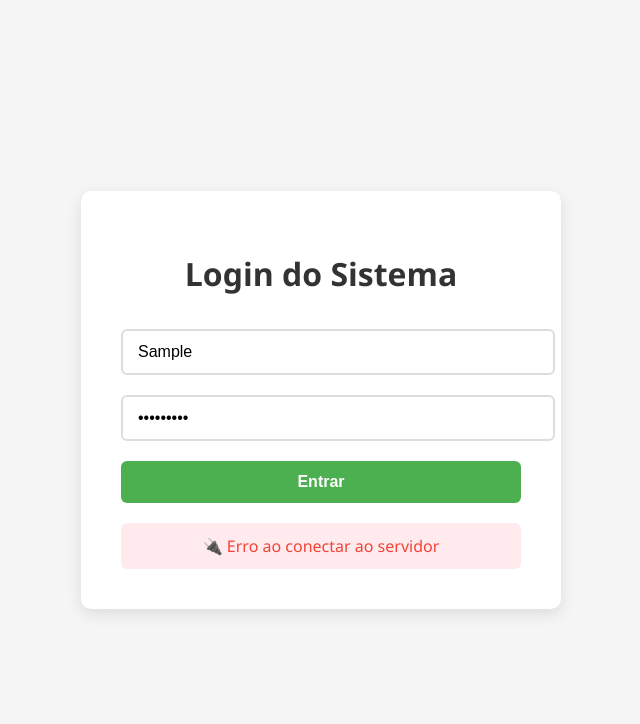
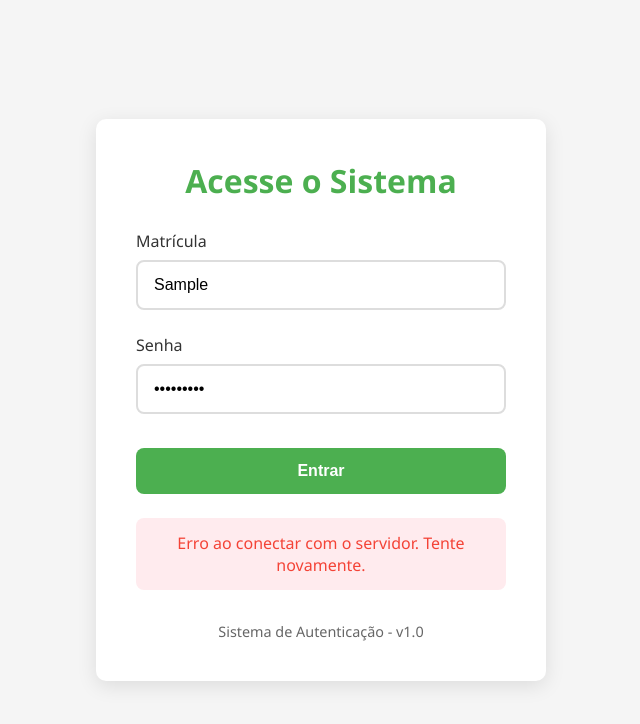
Before and after one commit to hannattsu1822/insptxt, a website: page public/index.html in a window 1280 px wide. Both pictures are taken after typing "Sample", "Sample123" into the empty fields and a click on the button "Entrar". Shown: the whole page, without its empty margins (319-959 px from the left). Drawn offline with Linux system fonts and the light colour scheme; no server answers.

Commit message:
Update index.html

```diff
--- a/public/index.html
+++ b/public/index.html
@@ -7,111 +7,186 @@
   <style>
     :root {
       --primary: #4CAF50;
+      --primary-dark: #388E3C;
       --error: #f44336;
       --background: #f5f5f5;
+      --text: #333;
+      --border: #ddd;
+    }
+    * {
+      box-sizing: border-box;
+      margin: 0;
+      padding: 0;
     }
     body {
       font-family: 'Segoe UI', Tahoma, Geneva, Verdana, sans-serif;
       background-color: var(--background);
+      color: var(--text);
       display: flex;
       justify-content: center;
       align-items: center;
-      height: 100vh;
-      margin: 0;
+      min-height: 100vh;
+      padding: 20px;
     }
     .login-container {
       background: white;
       padding: 2.5rem;
       border-radius: 10px;
-      box-shadow: 0 5px 15px rgba(0,0,0,0.1);
+      box-shadow: 0 5px 20px rgba(0,0,0,0.1);
       width: 100%;
-      max-width: 400px;
+      max-width: 450px;
       text-align: center;
+      animation: fadeIn 0.5s ease;
+    }
+    @keyframes fadeIn {
+      from { opacity: 0; transform: translateY(-20px); }
+      to { opacity: 1; transform: translateY(0); }
     }
     h1 {
-      color: #333;
+      color: var(--primary);
+      margin-bottom: 1.8rem;
+      font-weight: 600;
+      font-size: 2rem;
+    }
+    .input-group {
       margin-bottom: 1.5rem;
-      font-weight: 600;
+      text-align: left;
+    }
+    label {
+      display: block;
+      margin-bottom: 0.5rem;
+      font-weight: 500;
+      color: var(--text);
     }
     input {
       width: 100%;
-      padding: 12px 15px;
-      margin: 10px 0;
-      border: 2px solid #ddd;
-      border-radius: 6px;
+      padding: 14px 16px;
+      border: 2px solid var(--border);
+      border-radius: 8px;
       font-size: 16px;
-      transition: border 0.3s;
+      transition: all 0.3s;
     }
     input:focus {
       border-color: var(--primary);
       outline: none;
+      box-shadow: 0 0 0 3px rgba(76, 175, 80, 0.2);
     }
     button {
       width: 100%;
-      padding: 12px;
+      padding: 14px;
       background-color: var(--primary);
       color: white;
       border: none;
-      border-radius: 6px;
+      border-radius: 8px;
       font-size: 16px;
-      font-weight: bold;
+      font-weight: 600;
       cursor: pointer;
       margin-top: 10px;
-      transition: background 0.3s;
+      transition: background-color 0.3s;
     }
     button:hover {
-      background-color: #45a049;
+      background-color: var(--primary-dark);
+    }
+    button:disabled {
+      background-color: #cccccc;
+      cursor: not-allowed;
     }
     #message {
-      margin-top: 20px;
-      padding: 12px;
-      border-radius: 6px;
+      margin-top: 1.5rem;
+      padding: 14px;
+      border-radius: 8px;
       font-weight: 500;
+      text-align: center;
       display: none;
     }
     .success {
       background-color: #e8f5e9;
       color: #2e7d32;
-      display: block !important;
+      display: block;
+      animation: slideUp 0.4s ease;
     }
     .error {
       background-color: #ffebee;
       color: var(--error);
-      display: block !important;
+      display: block;
+      animation: shake 0.5s ease;
     }
     .loading {
       color: #0d47a1;
+    }
+    @keyframes slideUp {
+      from { opacity: 0; transform: translateY(20px); }
+      to { opacity: 1; transform: translateY(0); }
+    }
+    @keyframes shake {
+      0%, 100% { transform: translateX(0); }
+      20%, 60% { transform: translateX(-5px); }
+      40%, 80% { transform: translateX(5px); }
+    }
+    .footer {
+      margin-top: 2rem;
+      font-size: 0.9rem;
+      color: #666;
     }
   </style>
 </head>
 <body>
   <div class="login-container">
-    <h1>Login do Sistema</h1>
+    <h1>Acesse o Sistema</h1>
     <form id="loginForm">
-      <input type="text" name="matricula" placeholder="Digite sua matrícula" required>
-      <input type="password" name="senha" placeholder="Digite sua senha" required>
-      <button type="submit">Entrar</button>
+      <div class="input-group">
+        <label for="matricula">Matrícula</label>
+        <input
+          type="text"
+          id="matricula"
+          name="matricula"
+          placeholder="Digite sua matrícula"
+          required
+          autocomplete="username"
+        >
+      </div>
+      <div class="input-group">
+        <label for="senha">Senha</label>
+        <input
+          type="password"
+          id="senha"
+          name="senha"
+          placeholder="Digite sua senha"
+          required
+          autocomplete="current-password"
+        >
+      </div>
+      <button type="submit" id="submitBtn">Entrar</button>
     </form>
     <div id="message"></div>
+    <div class="footer">
+      Sistema de Autenticação - v1.0
+    </div>
   </div>
 
   <script>
+    document.addEventListener('DOMContentLoaded', () => {
       const form = document.getElementById('loginForm');
       const messageDiv = document.getElementById('message');
+      const submitBtn = document.getElementById('submitBtn');
 
-    // URL do seu backend - JÁ CONFIGURADA
+      // URL do seu backend no Railway
       const BACKEND_URL = 'https://insptxt-production.up.railway.app';
 
       form.addEventListener('submit', async (e) => {
         e.preventDefault();
 
+        // Desativa o botão durante a requisição
+        submitBtn.disabled = true;
+        submitBtn.textContent = 'Autenticando...';
+
         // Mostrar estado de carregamento
-      messageDiv.textContent = '⏳ Verificando credenciais...';
+        messageDiv.textContent = 'Verificando suas credenciais...';
         messageDiv.className = 'loading';
         messageDiv.style.display = 'block';
 
         const data = {
-        matricula: form.matricula.value,
+          matricula: form.matricula.value.trim(),
           senha: form.senha.value
         };
 
@@ -130,16 +205,36 @@
           messageDiv.textContent = result.message;
           messageDiv.className = result.success ? 'success' : 'error';
 
-        // Limpar formulário se o login for bem-sucedido
+          // Redirecionar se login for bem-sucedido
           if (result.success) {
-          form.reset();
+            setTimeout(() => {
+              window.location.href = '/dashboard.html'; // Altere para sua página de destino
+            }, 1500);
           }
 
         } catch (error) {
-        console.error('Erro:', error);
-        messageDiv.textContent = '🔌 Erro ao conectar ao servidor';
+          console.error('Erro na requisição:', error);
+          messageDiv.textContent = 'Erro ao conectar com o servidor. Tente novamente.';
           messageDiv.className = 'error';
+        } finally {
+          submitBtn.disabled = false;
+          submitBtn.textContent = 'Entrar';
         }
+      });
+
+      // Teste inicial de conexão com o backend
+      async function testarConexaoBackend() {
+        try {
+          const response = await fetch(`${BACKEND_URL}/health`);
+          if (!response.ok) {
+            console.warn('Backend respondeu com status:', response.status);
+          }
+        } catch (error) {
+          console.error('Não foi possível conectar ao backend:', error);
+        }
+      }
+
+      testarConexaoBackend();
     });
   </script>
 </body>
```
Lines whose indentation alone changed are shown as unchanged.
